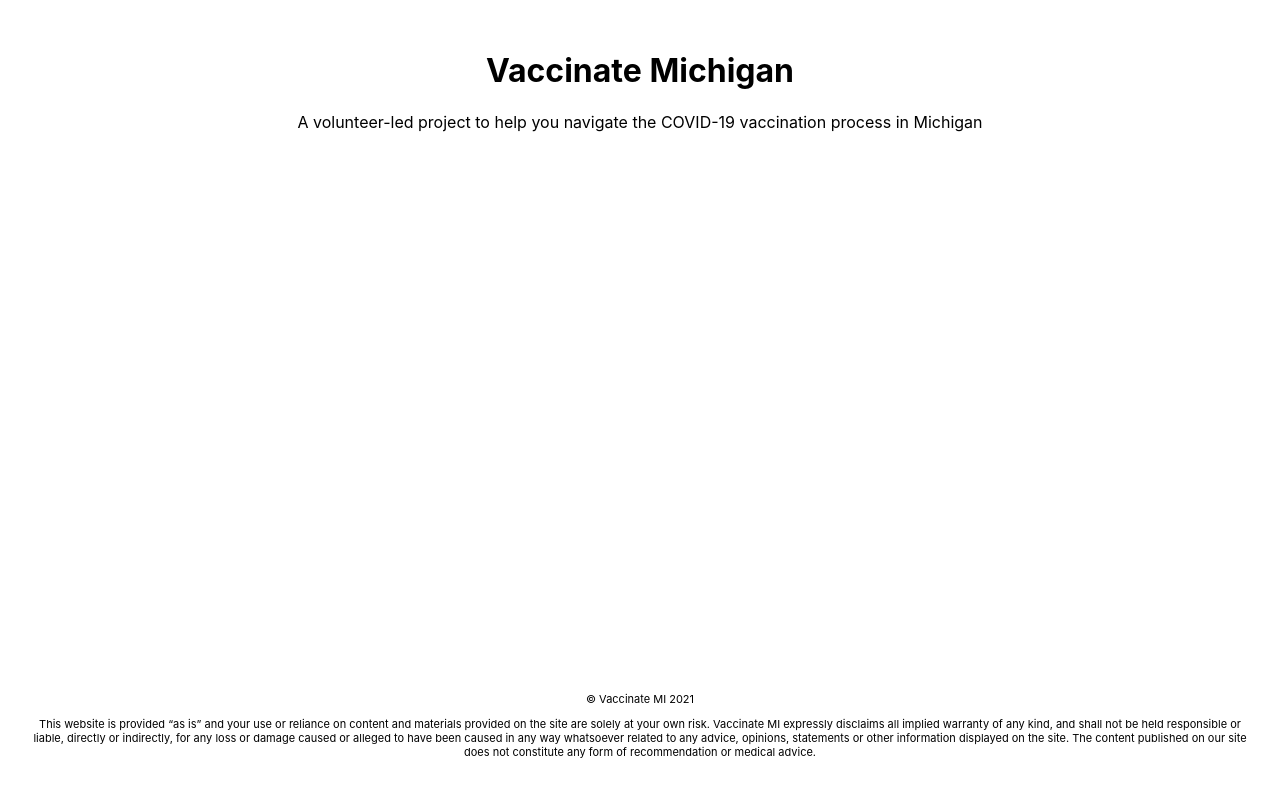
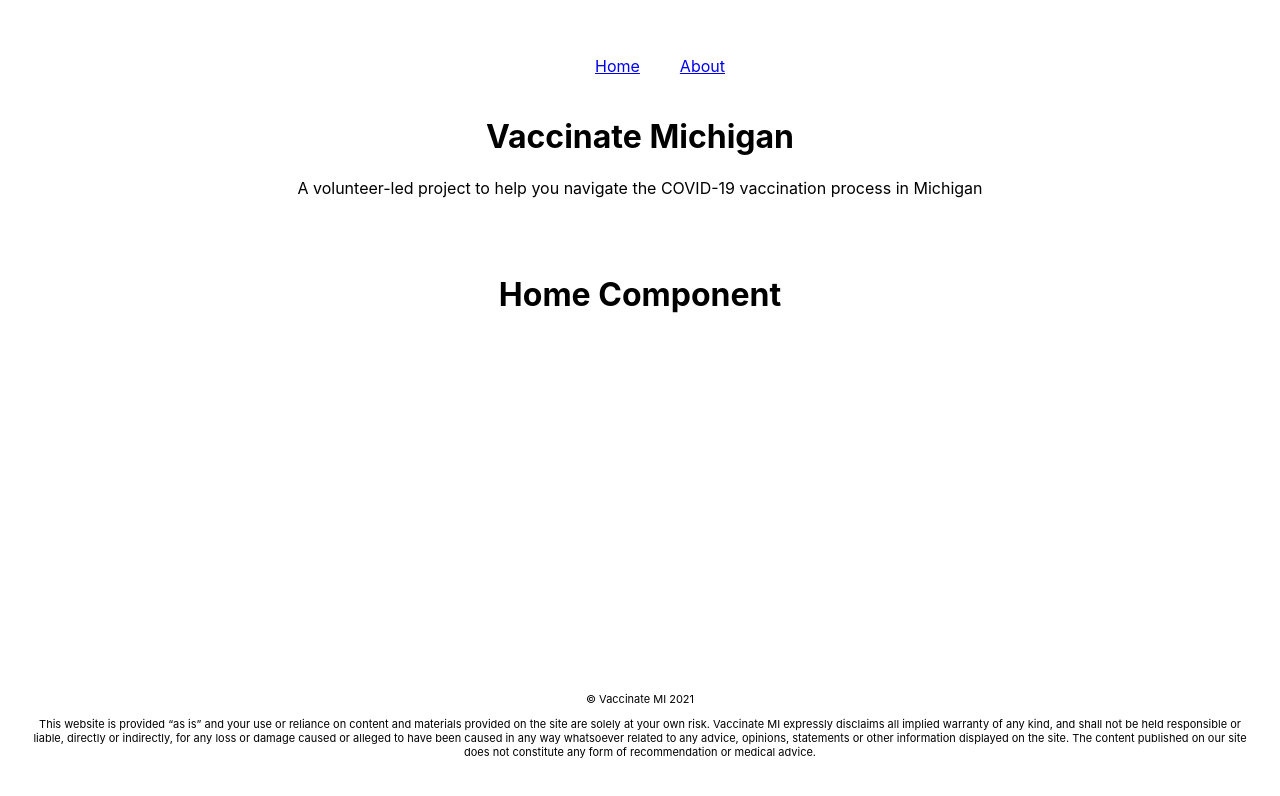
Before and after one commit to shriyash/vaccinatemi, a React (Create React App) app: page / in a window 1280 px wide. Shown: the top 796 px of the page. Built offline with nearby package versions, Linux system fonts and the light colour scheme.

Commit message:
work in progress: navbar and styling

```diff
--- a/src/App.css
+++ b/src/App.css
@@ -1,6 +1,6 @@
 .App {
   text-align: center;
-  padding: 30px;
+  padding: 20px;
 }
 
 .App-logo {
@@ -20,3 +20,16 @@
   font-size: 11px;
   padding: 30px;
 }
+
+.navbar ul {
+  list-style: none;
+  display: flex;
+  flex-direction: horizontal;
+  align-items: center;
+  justify-content: center;
+
+}
+
+.navbar li {
+  margin: 20px;
+}
--- a/src/App.js
+++ b/src/App.js
@@ -6,28 +6,28 @@ import {
   NavLink as Link,
 } from "react-router-dom";
 import "./App.css";
+
+import Header from "./Components/Header"
 import Home from "./Components/Home";
 import About from "./Components/About";
-import Footer from "./Components/Footer"
+import Footer from "./Components/Footer";
 
 const App = () => {
   return (
     <Router>
+      <Header />
+
       <div className="App">
-
         <Switch>
-
-
           <Route path="/" exact component={Home} />
           <Route path="/about" component={About} />
           <Route render={() => <div>404 Not Found</div>} />
-
         </Switch>
       </div>
 
       <Footer />
     </Router>
   );
-}
+};
 
 export default App;
--- a/src/Components/About.js
+++ b/src/Components/About.js
@@ -3,7 +3,7 @@ import React from 'react'
 const About = () => {
     return (
         <div>
-            <h1> About </h1>
+            <h2> About </h2>
             <p> Vaccinate MI is a volunteer-led project to help you navigate the COVID-19 vaccination process in Michigan </p>
 
         </div>
--- /dev/null
+++ b/src/Components/Header.js
@@ -0,0 +1,29 @@
+import React from "react";
+
+import { NavLink as Link } from "react-router-dom";
+import "../App.css";
+
+const Header = () => {
+  return (
+    <div className="App">
+      <nav className="navbar">
+        <ul>
+          <li>
+            <Link to="/">Home</Link>
+          </li>
+          <li>
+            <Link to="/about">About</Link>
+          </li>
+        </ul>
+      </nav>
+
+      <h1> Vaccinate Michigan </h1>
+      <p>
+        A volunteer-led project to help you navigate the COVID-19 vaccination
+        process in Michigan
+      </p>
+    </div>
+  );
+};
+
+export default Header;
--- a/src/Components/Home.js
+++ b/src/Components/Home.js
@@ -3,8 +3,8 @@ import React from 'react'
 const Home = () => {
     return (
         <div>
-            <h1> Vaccinate Michigan </h1>
-            <p> A volunteer-led project to help you navigate the COVID-19 vaccination process in Michigan </p>
+            <h1> Home Component </h1>
+
         </div>
     )
 }
```
